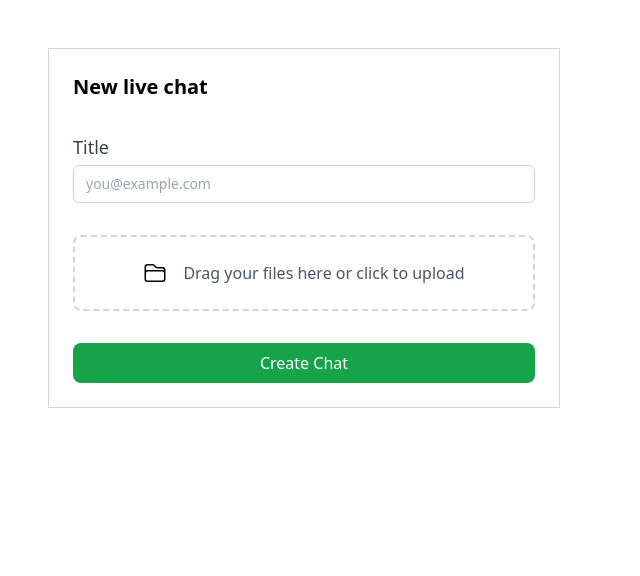
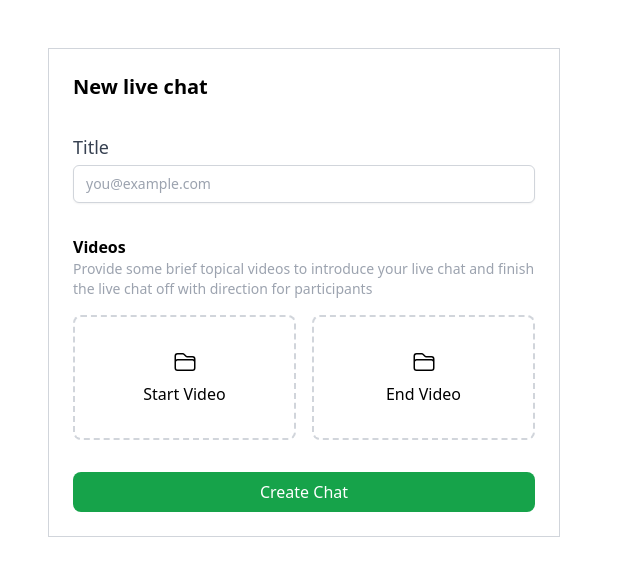
Before and after one commit to tludlow/video-uploading, a React (Vite) app: page / in a window 1280 px wide. Shown: the top 576 px of the page, without its empty margins (0-640 px from the left). Built offline with nearby package versions, Linux system fonts and the light colour scheme.

Commit message:
Nice individual uploads

```diff
--- a/package.json
+++ b/package.json
@@ -15,6 +15,7 @@
     "@tabler/icons": "^1.101.0",
     "axios": "^1.1.2",
     "react": "^18.2.0",
+    "react-circular-progressbar": "^2.1.0",
     "react-dom": "^18.2.0",
     "react-dropzone": "^14.2.2",
     "react-hook-form": "^7.37.0",
--- a/src/components/ChatForm.tsx
+++ b/src/components/ChatForm.tsx
@@ -6,12 +6,15 @@ import { v4 } from "uuid";
 import { z } from "zod";
 import generateVideoThumbnail from "../utils/thumbnail";
 import axios from "axios";
+import UploadIcon from "./icons/UploadIcon";
+import UploadVideo from "./UploadVideo";
 
 const chatFormSchema = z.object({
   title: z
     .string()
     .min(10, { message: "Your chat title should have at least 10 characters" }),
-  videos: z.any(),
+  startVideo: z.any(),
+  endVideo: z.any(),
 });
 
 interface PreviewFile extends FileWithPath {
@@ -35,77 +38,6 @@ export default function ChatForm() {
   const onSubmit = (data: any) => {
     console.log("Submitting form with the following data:");
     console.log(data);
-  };
-
-  const onDrop = useCallback(async (acceptedFiles: any) => {
-    let filesToSet = [];
-    for (const file of acceptedFiles) {
-      filesToSet.push({
-        ...file,
-        thumbnail: await generateVideoThumbnail(file),
-        uploadProgress: 0,
-      });
-
-      setFiles(filesToSet);
-    }
-
-    setFilesUploading(true);
-    try {
-      const results = await axios.all(
-        acceptedFiles.map((file: FileWithPath) => {
-          const data = new FormData();
-          data.append("file", file);
-          data.append("upload_preset", "video-upload-browser");
-          data.append("public_id", v4());
-          data.append("api_key", "539567675919287");
-
-          return axios.post(
-            "https://api.cloudinary.com/v1_1/dfv8hufs2/video/upload",
-            data,
-            {
-              onUploadProgress: (progress) => {
-                console.log(
-                  `Progress for file: ${file.path}: ${progress.progress}`
-                );
-
-                setFiles((files) =>
-                  files.map((localFile) => {
-                    if (file.path === localFile.path) {
-                      return {
-                        ...localFile,
-                        uploadProgress: progress.progress,
-                      };
-                    }
-
-                    return localFile;
-                  })
-                );
-              },
-            }
-          );
-        })
-      );
-
-      console.log(results);
-      setFilesUploading(false);
-    } catch (error) {
-      console.error("Error uploading the files!");
-      console.error(error);
-    }
-  }, []);
-
-  const { getRootProps, getInputProps, isDragActive } = useDropzone({
-    onDrop,
-    maxSize: 100000000,
-    multiple: true,
-    accept: {
-      "video/mp4": [".mp4"],
-    },
-  });
-
-  const deleteFile = (fileToDelete: PreviewFile) => {
-    const filesToKeep = files.filter((file) => fileToDelete.path !== file.path);
-    setFiles(filesToKeep);
   };
 
   useEffect(
@@ -147,7 +79,19 @@ export default function ChatForm() {
           </div>
         </div>
 
-        <div
+        <div>
+          <p className="font-semibold">Videos</p>
+          <p className="text-gray-400 text-sm">
+            Provide some brief topical videos to introduce your live chat and
+            finish the live chat off with direction for participants
+          </p>
+          <div className="grid grid-cols-2 gap-x-4 mt-4">
+            <UploadVideo label="Start Video" />
+            <UploadVideo label="End Video" />
+          </div>
+        </div>
+
+        {/* <div
           {...getRootProps()}
           className="p-6 border-2 border-dashed border-gray-300 rounded-lg flex justify-center cursor-pointer hover:border-dotted hover:bg-gray-100"
         >
@@ -179,17 +123,15 @@ export default function ChatForm() {
             <p className="font-semibold">Uploaded files</p>
             <div className="grid grid-cols-2 gap-x-4 mt-2">
               {files.map((file) => (
-                <div key={file.path}>
-                  <p className="font-bold text-sm text-gray-600 truncate">
-                    {file.path}
-                  </p>
+                <div key={file.path} className="space-y-1">
+                  <p className="text-sm text-gray-500 truncate">{file.path}</p>
                   <img
                     src={file.thumbnail}
                     onClick={() => deleteFile(file)}
                     className="rounded-lg"
                   />
                   {file.uploadProgress && (
-                    <div className="mt-1 w-full bg-gray-200 rounded dark:bg-gray-700">
+                    <div className="w-full bg-gray-200 rounded dark:bg-gray-700">
                       <div
                         className="bg-blue-600 text-xs font-medium text-blue-100 text-center p-0.5 leading-none rounded"
                         style={{ width: `${file.uploadProgress * 100}%` }}
@@ -202,7 +144,7 @@ export default function ChatForm() {
               ))}
             </div>
           </div>
-        )}
+        )} */}
 
         <button
           type="submit"
--- /dev/null
+++ b/src/components/UploadVideo.tsx
@@ -0,0 +1,121 @@
+import axios from "axios";
+import { useCallback, useEffect, useState } from "react";
+import { FileWithPath, useDropzone } from "react-dropzone";
+import { v4 } from "uuid";
+import generateVideoThumbnail from "../utils/thumbnail";
+import UploadIcon from "./icons/UploadIcon";
+import { CircularProgressbar } from "react-circular-progressbar";
+import "react-circular-progressbar/dist/styles.css";
+import DeleteIcon from "./icons/DeleteIcon";
+
+interface Props {
+  label: string;
+}
+
+interface PreviewFile extends FileWithPath {
+  thumbnail: string;
+  uploadProgress: number | undefined;
+}
+
+export default function UploadVideo({ label }: Props) {
+  const [file, setFile] = useState<PreviewFile | undefined>(undefined);
+  const [uploadProgress, setUploadProgress] = useState(0);
+  const [deleteToken, setDeleteToken] = useState<string | undefined>(undefined);
+
+  const progressPercent = Math.round(uploadProgress * 100);
+
+  const onDrop = useCallback(async (acceptedFiles: any) => {
+    const acceptedFile = acceptedFiles[0];
+
+    setFile({
+      ...acceptedFile,
+      thumbnail: await generateVideoThumbnail(acceptedFile),
+    });
+
+    const data = new FormData();
+    data.append("file", acceptedFile);
+    data.append("upload_preset", "video-upload-browser");
+    data.append("public_id", v4());
+    data.append("api_key", "539567675919287");
+
+    try {
+      const result = await axios.post(
+        "https://api.cloudinary.com/v1_1/dfv8hufs2/video/upload",
+        data,
+        {
+          onUploadProgress: (progress) => {
+            console.log(
+              `Progress for file: ${acceptedFile.path}: ${progress.progress}`
+            );
+
+            setUploadProgress(progress.progress ?? 0);
+          },
+        }
+      );
+      console.log(result);
+
+      setDeleteToken(result.data.delete_token);
+    } catch (error) {
+      console.error("Error uploading the files!");
+      console.error(error);
+    }
+  }, []);
+
+  const onDelete = () => {
+    setFile(undefined);
+    setUploadProgress(0);
+    if (inputRef.current) {
+      inputRef.current.value = "";
+    }
+  };
+
+  useEffect(
+    () => () => {
+      // Make sure to revoke the data uris to avoid memory leaks
+      if (file) {
+        URL.revokeObjectURL(file.thumbnail);
+      }
+    },
+    [file]
+  );
+
+  const { getRootProps, getInputProps, inputRef } = useDropzone({
+    onDrop,
+    maxSize: 100000000,
+    multiple: false,
+    accept: {
+      "video/mp4": [".mp4"],
+    },
+  });
+  return (
+    <>
+      {file ? (
+        <div className="relative">
+          <img className="rounded-lg h-[125px]" src={file.thumbnail} />
+          {uploadProgress < 1 && (
+            <CircularProgressbar
+              className="absolute h-20 w-20 top-1/2 -translate-y-1/2 left-1/2 -translate-x-1/2 stroke-white"
+              value={progressPercent}
+              text={`${progressPercent}%`}
+            />
+          )}
+          {uploadProgress === 1 && (
+            <button onClick={() => onDelete()}>
+              <DeleteIcon className="h-8 w-8 text-white absolute top-1 right-1 hover:text-gray-400 cursor-pointer" />
+            </button>
+          )}
+        </div>
+      ) : (
+        <div
+          {...getRootProps()}
+          className="p-6 border-2 border-dashed border-gray-300 rounded-lg flex flex-col items-center justify-center space-y-2 cursor-pointer hover:border-dotted hover:bg-gray-100 h-[125px]"
+        >
+          <UploadIcon />
+          <p>{label}</p>
+        </div>
+      )}
+
+      <input {...getInputProps()} />
+    </>
+  );
+}
--- /dev/null
+++ b/src/components/icons/DeleteIcon.tsx
@@ -0,0 +1,18 @@
+export default function DeleteIcon({ className }: { className: string }) {
+  return (
+    <svg
+      className={`${className}`}
+      xmlns="http://www.w3.org/2000/svg"
+      fill="none"
+      viewBox="0 0 24 24"
+      strokeWidth={1.5}
+      stroke="currentColor"
+    >
+      <path
+        strokeLinecap="round"
+        strokeLinejoin="round"
+        d="M9.75 9.75l4.5 4.5m0-4.5l-4.5 4.5M21 12a9 9 0 11-18 0 9 9 0 0118 0z"
+      />
+    </svg>
+  );
+}
--- /dev/null
+++ b/src/components/icons/UploadIcon.tsx
@@ -0,0 +1,18 @@
+export default function UploadIcon() {
+  return (
+    <svg
+      xmlns="http://www.w3.org/2000/svg"
+      fill="none"
+      viewBox="0 0 24 24"
+      strokeWidth={1.5}
+      stroke="currentColor"
+      className="w-6 h-6"
+    >
+      <path
+        strokeLinecap="round"
+        strokeLinejoin="round"
+        d="M2.25 12.75V12A2.25 2.25 0 014.5 9.75h15A2.25 2.25 0 0121.75 12v.75m-8.69-6.44l-2.12-2.12a1.5 1.5 0 00-1.061-.44H4.5A2.25 2.25 0 002.25 6v12a2.25 2.25 0 002.25 2.25h15A2.25 2.25 0 0021.75 18V9a2.25 2.25 0 00-2.25-2.25h-5.379a1.5 1.5 0 01-1.06-.44z"
+      />
+    </svg>
+  );
+}
```
Also changed, not shown: 1 other file (tests, documents, lock files or other folders).
